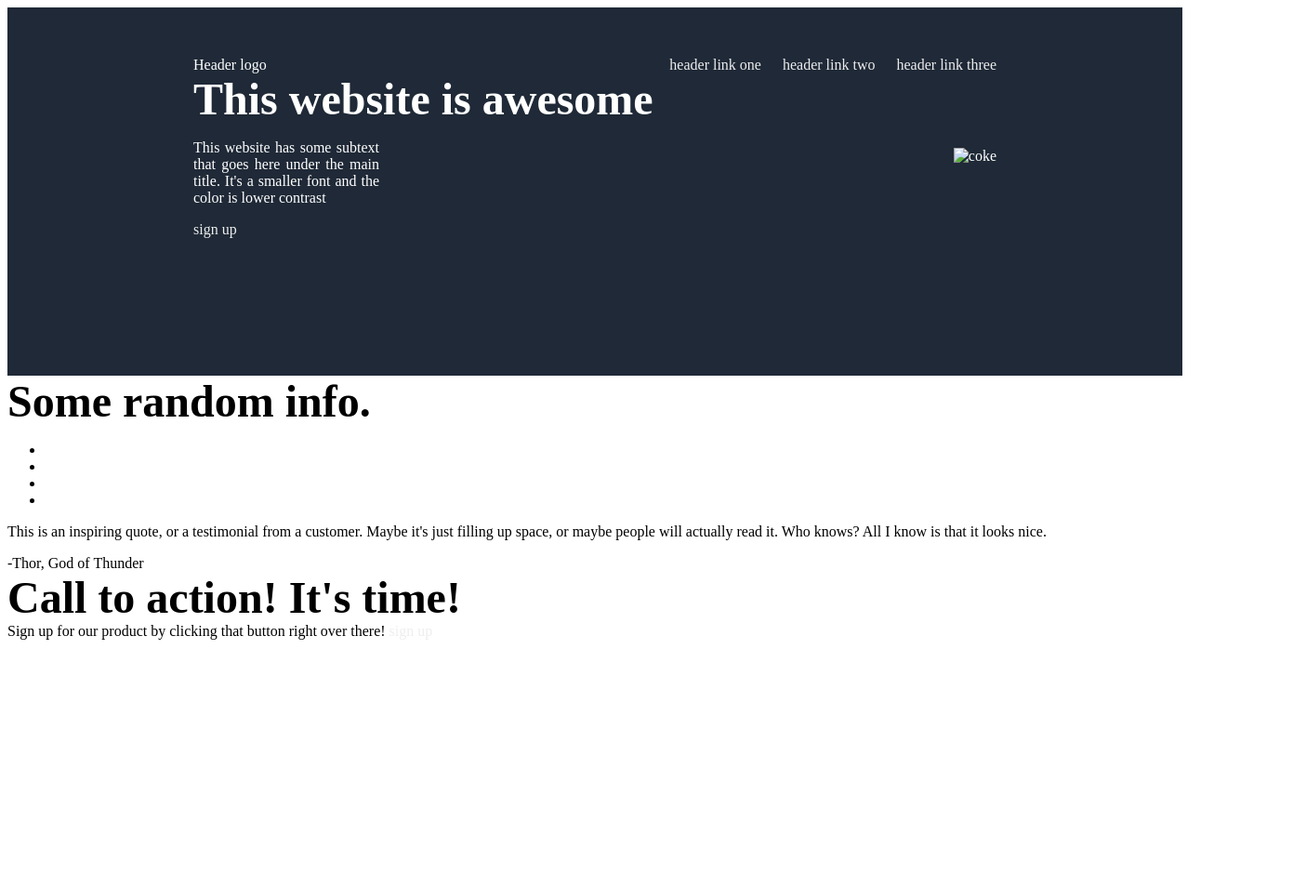
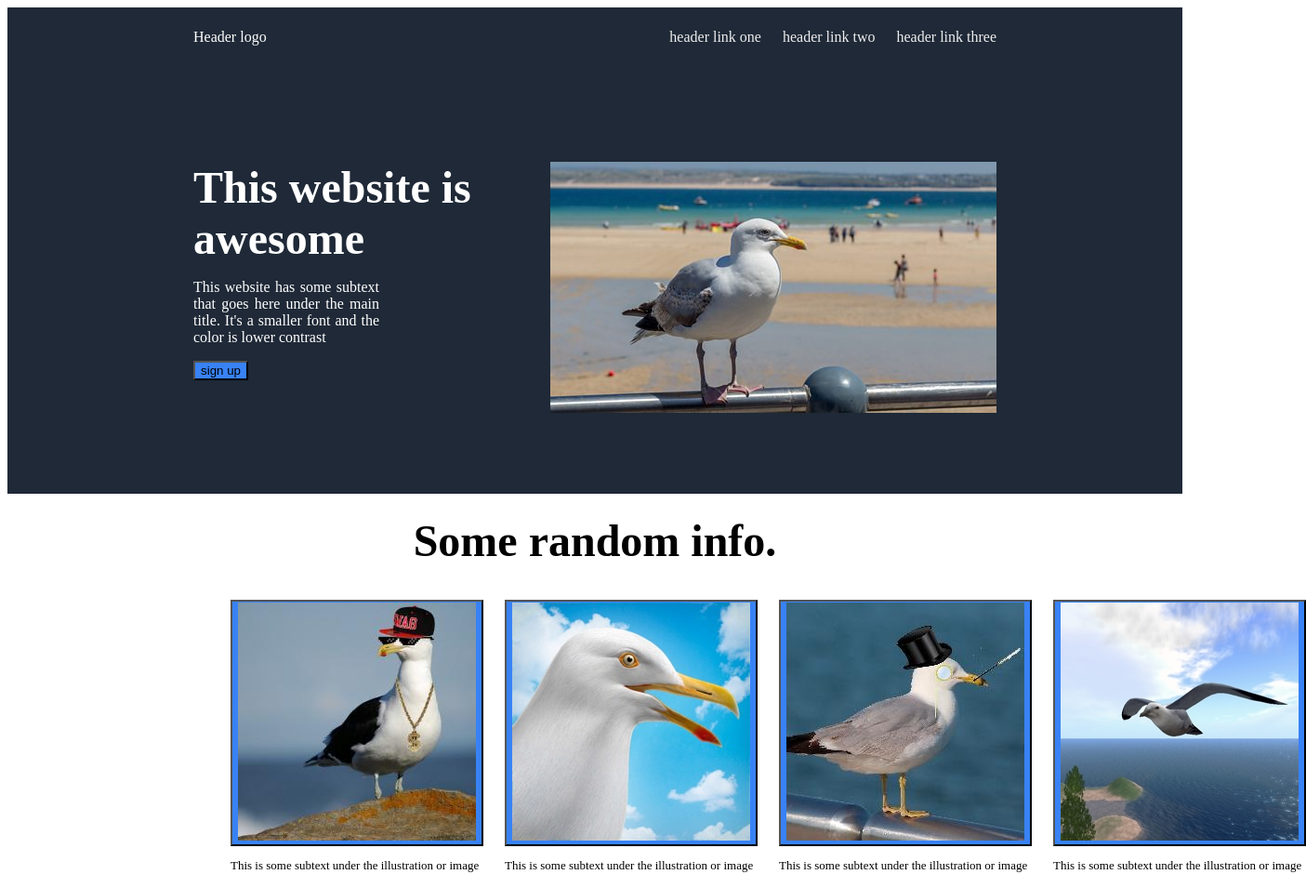
Before and after one commit to hernandrewz/landing-page, a plain HTML site: page index.html in a window 1280 px wide. Shown: the top 955 px of the page at 93% size, 1405 px wide, since content can reach past the window. Before the commit the page ends 800 px from the top, so only its background shows below. Drawn offline with Linux system fonts and the light colour scheme.

Commit message:
finish landing-page before review

```diff
--- a/index.html
+++ b/index.html
@@ -15,11 +15,11 @@
             <span>Header logo</span>
 
         <div class="header-links">
-               <a href="">header link one</a>
+               <a href="https://www.theodinproject.com/">header link one</a>
 
-               <a href="">header link two</a>
+               <a href="https://www.theodinproject.com/">header link two</a>
 
-               <a href="">header link three</a>
+               <a href="https://www.theodinproject.com/">header link three</a>
         </div>
 
         </div>
@@ -34,54 +34,62 @@
 
                    <div class="description"><p>This website has some subtext that goes here under the main title. It's a smaller font and the color is lower contrast</p></div>
 
-                   <div class="header-button"><a href=""> sign up</a></div>
+                   <div class="header-button"><a href="https://www.theodinproject.com/"><button type="submit"> sign up</button></a></div>
                 </div>
 
 
-                <div class="girl"><img src="" alt="coke"></div>
+                <div class="bird"><img src="images/seagull.jpg" alt="seagull"></div>
 
 
 
             </div>
-
-
-
-
-
-
-
-
-
-        </div>
+        <div>
     </div>
     </div>
 
     <div>
-        <header>Some random info.</header>
+        <div class="mid-section-one">
+            <header>Some random info.</header></div>
 
-        <ul>
-            <li><img src="" alt=""></li>
+                <div class="random-images">
+                <ul>
+                    <li><button type ="submit"><img src="images/seagull1.jpg" alt="seagull 1" ></button><p>This is some subtext under the illustration or image</p></li>
 
-            <li><img src="" alt=""></li>
+                    <li><button type ="submit"><img src="images/seagull2.jpg" alt="seagull 2"></button><p>This is some subtext under the illustration or image</p></li>
 
-            <li><img src="" alt=""></li>
+                    <li><button type ="submit"><img src="images/seagull3.jpg" alt="seagull 3"></button><p>This is some subtext under the illustration or image</p></li>
 
-            <li><img src="" alt=""></li>
-        </ul>
+                    <li><button type ="submit"><img src="images/seagull4.jpg" alt="seagull 4"></button><p>This is some subtext under the illustration or image</p></li>
+                </ul>
+                </div>
+
+        </div>
     </div>
 
-    <div>
-        <p>This is an inspiring quote, or a testimonial from a customer. Maybe it's just filling up space, or maybe people will actually read it. Who knows? All I know is that it looks nice.</p>
-        <span>-Thor, God of Thunder</span>
+    <div class="mid-section-two">
+        <div class="quote">
+            <p>This is an inspiring quote, or a testimonial from a customer. Maybe it's just filling up space, or maybe people will actually read it. Who knows? All I know is that it looks nice.</p>
+        </div>
+            <span><h3>-Thor, God of Thunder</h3></span>
+
+    </div>
+
+    <div class="mid-section-three">
+
+        <div class="phrase"><h1>Call to action! It's time!</h1>
+            <span>Sign up for our product by clicking that button right over there!</span>
+        </div>
+
+
+        <div class= "sign-up"><a href="https://www.theodinproject.com/"> sign up</a></div>
+
+
 
     </div>
 
     <footer>
-        <header>Call to action! It's time!</header>
+        Copyright © The Odin Project 2022
 
-        <span>Sign up for our product by clicking that button right over there!</span>
-
-        <a href=""> sign up</a>
     </footer>
 </body>
 
--- a/style.css
+++ b/style.css
@@ -7,22 +7,30 @@
 width:auto;
 flex-direction: column;
 padding-left: 200px;
-padding-top: 53px;
+padding-top: 23px;
 padding-right: 200px;
-padding-bottom: 43px;
+padding-bottom: 200px;
 }
 
 header {font-size: 48px;
 font-weight: bolder;}
 
-.top-bar {display: flex; justify-content: space-between;}
+.top-bar {display: flex;
+    justify-content: space-between;
+    margin-bottom: 50px;}
 
 .header-links {display: flex; gap: 23px;}
 
 .description { text-align: justify; max-width: 200px
 }
 
-.awesome {display: flex; flex-direction: row;  flex-wrap: wrap; justify-content: space-between; ; }
+.header-button {  font-size: small; }
+
+.awesome {display: flex;
+    flex-direction: row;
+    justify-content: space-between;
+    padding-top: 75px;
+}
 
 .header-text{
     display: flex;
@@ -31,11 +39,10 @@ font-weight: bolder;}
 
 }
 
-.header-button { justify-self: flex-end;
+ul {list-style: none; display: flex; gap: 23px;}
 
-}
 
-.girl {align-self: center;
+.bird {align-self: center;
 }
 
 
@@ -49,3 +56,89 @@ a:hover { text-decoration: none;color: #eee; }
 
 
 a:active { text-decoration: none; color: #eee; }
+
+.mid-section-one {display: flex;
+    flex-direction: column;
+    font-size: 36px;
+height:fit-content;
+list-style: none;
+align-items: center;
+padding-top: 23px;
+
+
+}
+
+
+
+.random-images {display: flex;
+    font-size: small;
+    margin-top: auto;
+    padding-left: 200px;
+padding-top: 23px;
+padding-bottom: 200px;
+}
+
+
+
+    button {background-color:#3882F6;
+    }
+
+
+
+
+
+.mid-section-two {display: flex;
+    flex-direction: column;
+    background-color: #E5E7EB;
+height: fit-content;
+align-items: flex-end;
+flex-wrap: wrap;
+padding-left: 200px;
+padding-right: 200px;
+padding-top: 100px;
+padding-bottom: 100px;
+
+}
+
+.quote {font-size: 36px; font-weight: lighter; font-style: italic; color:#1f2937}
+
+.mid-section-three {display:flex;
+  justify-content: space-around;
+    height: fit-content;
+    background-color: #3882F6;
+margin: 150px;
+color: #E5E7EB;
+align-items: center;
+}
+
+.phrase {display: flex;
+    flex-direction: column;
+
+    padding-bottom: 100px;
+
+
+
+
+
+}
+
+
+
+
+
+.sign-up {border: 1px solid #E5E7EB;
+    overflow: hidden;
+    padding: .5em  ;
+width: 100px;
+height: 30px;
+align-items: center;
+display: flex;
+justify-content: center;}
+
+footer {
+    background-color: #1f2937;
+    height: 30px; color: #E5E7EB;
+    justify-content: center;
+    display: flex;
+    align-items: center;
+}
```
Also changed, not shown: images/seagull.jpg (added), images/seagull1.jpg (added), images/seagull2.jpg (added), images/seagull3.jpg (added), images/seagull4.jpg (added).
